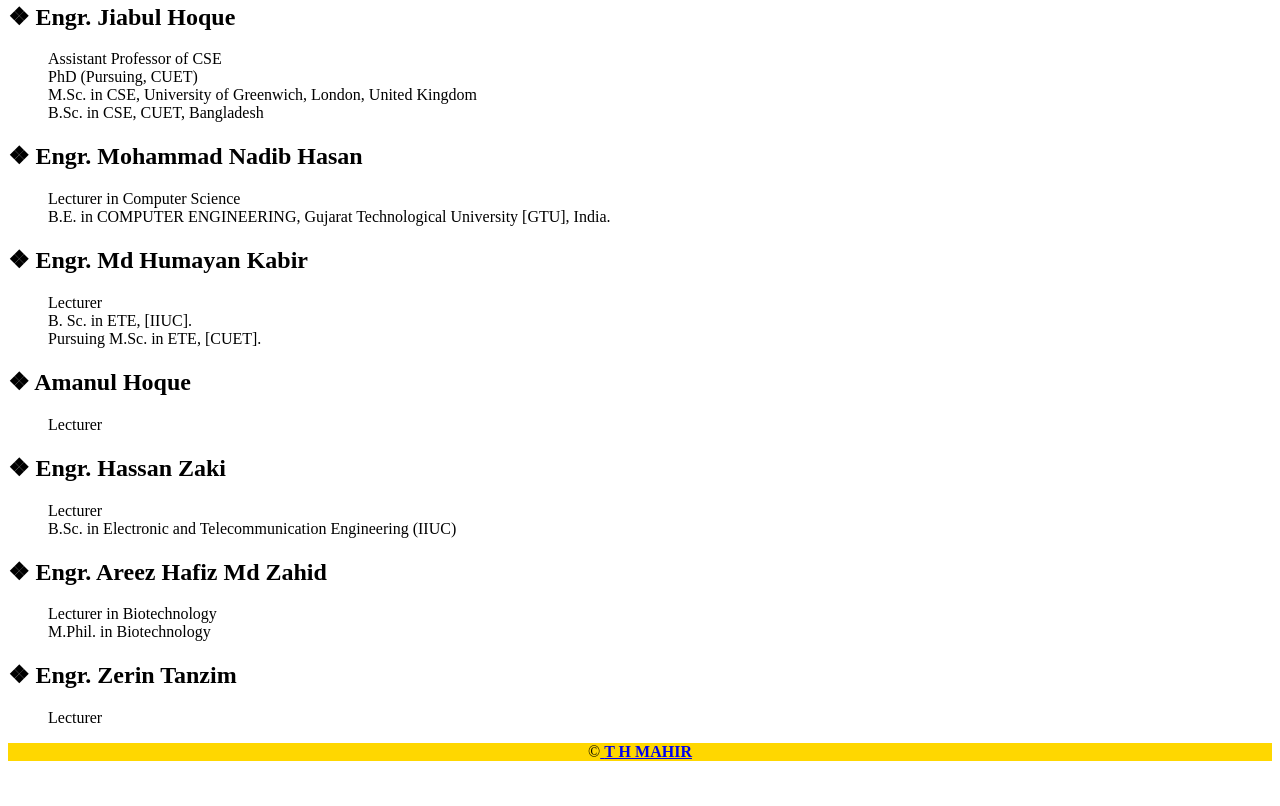
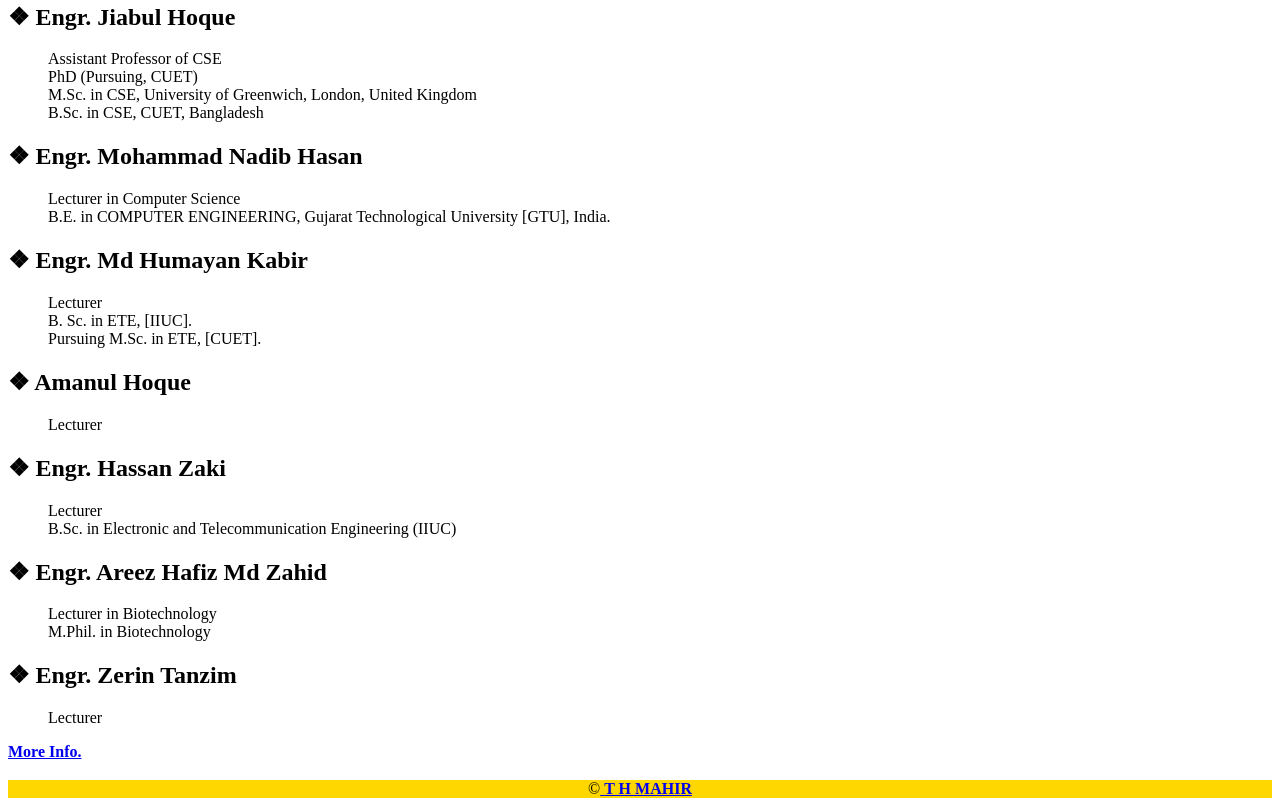
Before and after one commit to mahircce/cce-faculty-list, a plain HTML site: page index.html in a window 1280 px wide. Shown: the part 505-1311 px from the top of the page. Before the commit the page ends 1274 px from the top, so only its background shows below. Drawn offline with Linux system fonts and the light colour scheme.

Commit message:
Update index.html

```diff
--- a/index.html
+++ b/index.html
@@ -53,6 +53,7 @@
         <dt><h2>❖ Engr. Zerin Tanzim</h2></dt>
         <dd>Lecturer</dd>
       </dl>
+    <a href="https://www.iiuc.ac.bd/cce/faculty"> <strong>More Info.<h3></h3></strong></a>
       <footer style="background-color: #FFD700" align="center">&copy;<a href="https://github.com/mahircce"> <strong>T H MAHIR</strong></a></footer>
 </body>
 </html>
```
